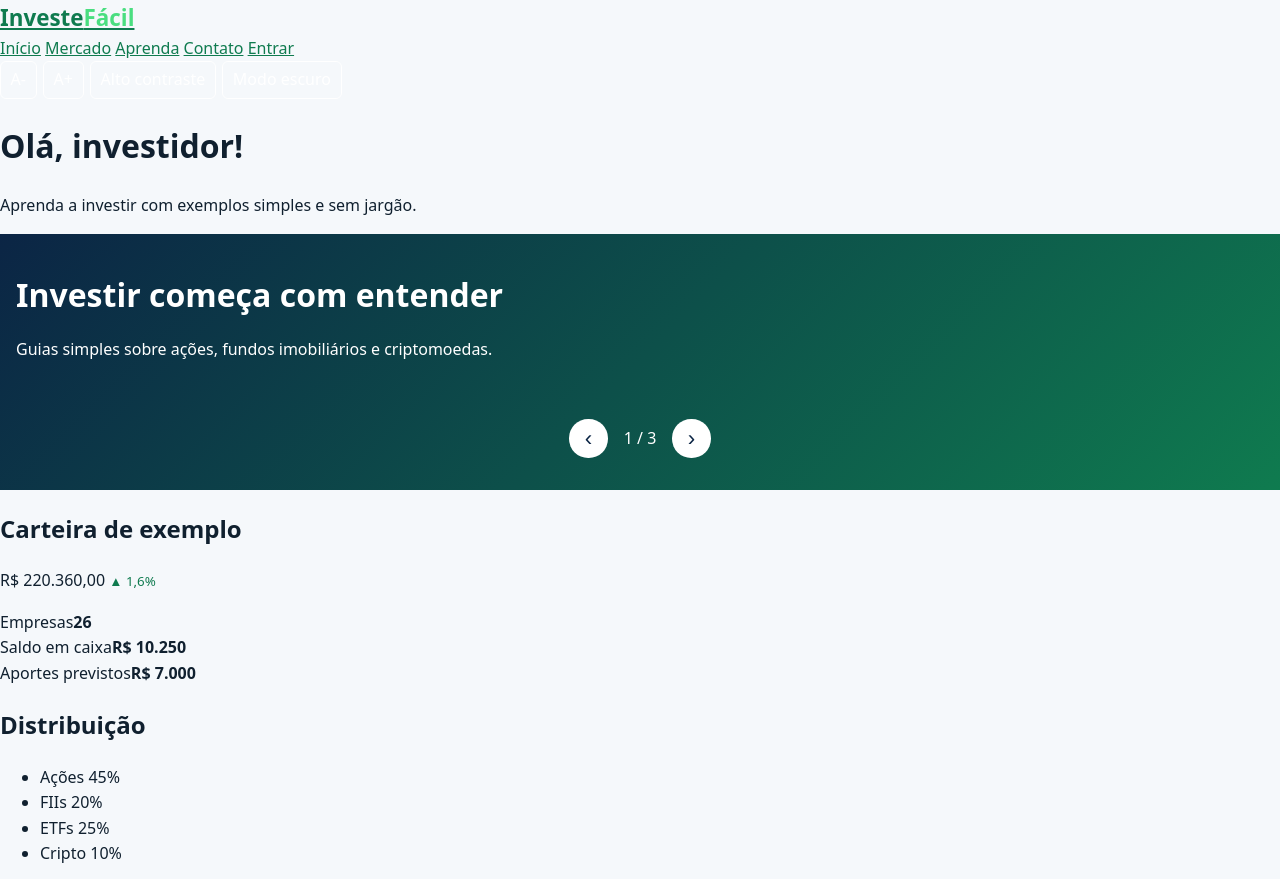
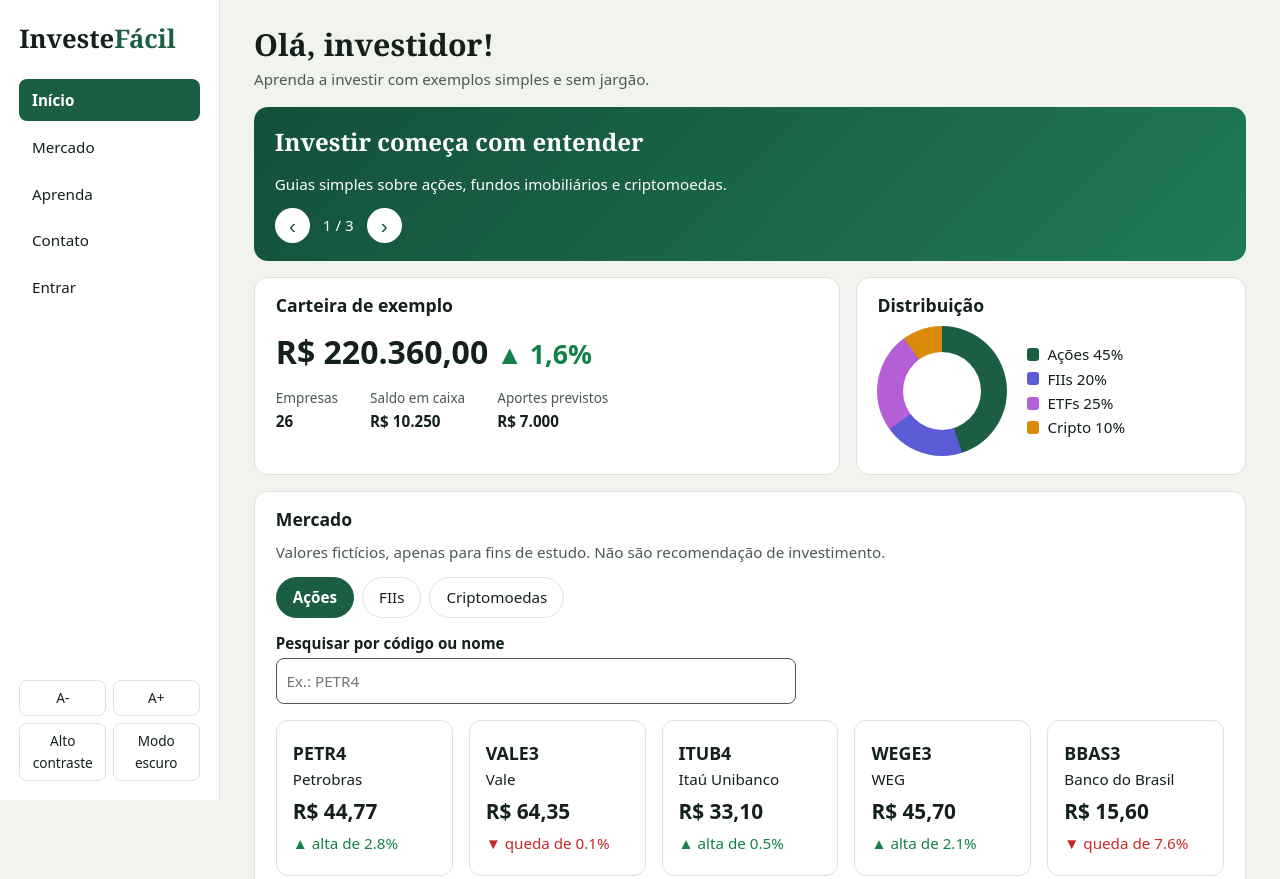
Before and after one commit to gustavobrasileiro-boop/InvesteFacil, a plain HTML site: page index.html in a window 1280 px wide. Shown: the top 879 px of the page. Drawn offline with Linux system fonts and the light colour scheme.

Commit message:
Update style.css

```diff
--- a/css/style.css
+++ b/css/style.css
@@ -1,41 +1,77 @@
-/* Paleta: azul-marinho (confiança) + verde (crescimento) */
-:root{--bg:#F5F8FB;--card:#fff;--txt:#10202F;--mut:#475569;--pri:#0B2545;--acc:#0F7B4F;--onacc:#fff;--up:#0F7B4F;--down:#B3261E;--bd:#C9D5E1;--fs:100%}
-[data-theme=dark]{--bg:#0D1B2A;--card:#14263B;--txt:#E8EEF4;--mut:#B6C3D1;--pri:#0A1626;--acc:#4ADE80;--onacc:#0D1B2A;--up:#4ADE80;--down:#FF8A80;--bd:#2A3F57}
-[data-contrast=alto]{--bg:#000;--card:#000;--txt:#fff;--mut:#fff;--pri:#000;--acc:#FFD400;--onacc:#000;--up:#00FF7F;--down:#FF6B6B;--bd:#fff}
+/* InvesteFácil v2 - painel com barra lateral. Verde-floresta + neutros quentes */
+:root{--bg:#F1F3EF;--card:#fff;--side:#fff;--txt:#14201A;--mut:#4B5A52;--acc:#1B5E43;--onacc:#fff;--up:#14804A;--down:#C62828;--bd:#DCE3DD;--c1:#1B5E43;--c2:#5B5BD6;--c3:#B45FD6;--c4:#D98A0B;--fs:100%}
+[data-theme=dark]{--bg:#0E1512;--card:#16211C;--side:#121B17;--txt:#E7EEE9;--mut:#B3C2B9;--acc:#4ADE80;--onacc:#0E1512;--up:#4ADE80;--down:#FF8A80;--bd:#28372F;--c1:#4ADE80;--c2:#8B8BFF;--c3:#D79BF0;--c4:#F5B94A}
+[data-contrast=alto]{--bg:#000;--card:#000;--side:#000;--txt:#fff;--mut:#fff;--acc:#FFD400;--onacc:#000;--up:#00FF7F;--down:#FF6B6B;--bd:#fff;--c1:#FFD400;--c2:#00FFFF;--c3:#FF7BFF;--c4:#fff}
 *{box-sizing:border-box}
-html{font-size:var(--fs)}
-body{margin:0;font-family:system-ui,"Segoe UI",Arial,sans-serif;line-height:1.6;background:var(--bg);color:var(--txt)}
+html{font-size:var(--fs);scroll-behavior:smooth}
+body{font-size:.95rem;margin:0;font-family:system-ui,"Segoe UI",Arial,sans-serif;line-height:1.6;background:var(--bg);color:var(--txt)}
 :focus-visible{outline:3px solid #FFB800;outline-offset:2px}
 .skip{position:absolute;left:-999px;background:#fff;color:#000;padding:.5rem}
 .skip:focus{left:0;z-index:9}
 a{color:var(--acc)}
-.top{display:flex;flex-wrap:wrap;gap:1rem;align-items:center;justify-content:space-between;padding:.8rem 1.2rem;background:var(--pri);color:#fff;border-bottom:1px solid var(--bd)}
-.top a{color:#fff;text-decoration:none}
-.logo{font-size:1.4rem;font-weight:700}
-.logo b{color:#4ADE80}
-.top nav{display:flex;gap:1rem}
-.a11y{display:flex;gap:.4rem;flex-wrap:wrap}
-.a11y button{background:transparent;color:#fff;border:1px solid #fff;border-radius:6px;padding:.3rem .6rem;cursor:pointer;font:inherit}
-.hero{background:linear-gradient(135deg,#0B2545,#0F7B4F);color:#fff;padding:2rem 1rem}
-.carousel{max-width:760px;margin:auto;text-align:center}
-.slide{display:none;min-height:150px}
+h1,h2,h3{line-height:1.2}
+.app{display:grid;grid-template-columns:220px minmax(0,1fr);min-height:100vh}
+.side{position:sticky;top:0;height:100vh;overflow:auto;display:flex;flex-direction:column;gap:1.2rem;padding:1.2rem;background:var(--side);border-right:1px solid var(--bd)}
+.logo{font-family:Georgia,"Times New Roman",serif;font-size:1.6rem;font-weight:700;color:var(--txt);text-decoration:none}
+.logo b{color:var(--acc)}
+.side nav{display:flex;flex-direction:column;gap:.3rem}
+.side nav a{padding:.55rem .8rem;border-radius:8px;color:var(--txt);text-decoration:none}
+.side nav a:hover{background:var(--bg)}
+.side nav a.on{background:var(--acc);color:var(--onacc);font-weight:600}
+.a11y{margin-top:auto;display:grid;grid-template-columns:1fr 1fr;gap:.4rem}
+.a11y button{padding:.4rem .5rem;border:1px solid var(--bd);border-radius:8px;background:var(--card);color:var(--txt);font:inherit;font-size:.85rem;cursor:pointer}
+.a11y button[aria-pressed=true]{background:var(--acc);color:var(--onacc);border-color:var(--acc)}
+.main{padding:1.5rem 1.5rem 0;max-width:1040px;width:100%;margin:0 auto}
+.ola{font-family:Georgia,"Times New Roman",serif;font-size:1.9rem;font-weight:700;margin:.2rem 0}
+.mut{color:var(--mut);margin:.2rem 0 1rem}
+.panel{background:var(--card);border:1px solid var(--bd);border-radius:14px;padding:1.1rem 1.3rem;margin-bottom:1rem}
+.panel h2{margin:0 0 .6rem;font-size:1.1rem}
+.hero{background:linear-gradient(135deg,#14503A,#1F7A56);color:#fff;border:0;text-align:left}
+.slide{display:none;min-height:80px}
 .slide.ativo{display:block}
-.slide h1,.slide h2{margin:.2rem 0;font-size:2rem}
-.ctrl{display:flex;justify-content:center;gap:1rem;align-items:center}
-.ctrl button{background:#fff;color:#0B2545;border:0;border-radius:50%;width:2.4rem;height:2.4rem;font-size:1.4rem;cursor:pointer}
-.sec{max-width:1000px;margin:auto;padding:2rem 1rem}
-.aviso{color:var(--mut)}
-.tabs{display:flex;gap:.5rem;margin:1rem 0;flex-wrap:wrap}
-.tabs button{padding:.5rem 1rem;border:1px solid var(--bd);background:var(--card);color:var(--txt);border-radius:6px;cursor:pointer;font:inherit}
+.slide h2{font-family:Georgia,serif;font-size:1.5rem;margin:.2rem 0}
+.ctrl{display:flex;gap:.8rem;align-items:center}
+.ctrl button{width:2.2rem;height:2.2rem;border:0;border-radius:50%;background:#fff;color:#14503A;font-size:1.3rem;cursor:pointer}
+.cols{display:grid;grid-template-columns:3fr 2fr;gap:1rem}
+.valor{font-size:2rem;font-weight:700;margin:0}
+.stats{display:flex;gap:2rem;flex-wrap:wrap;margin:.6rem 0}
+.stats span{display:block;color:var(--mut);font-size:.85rem}
+#grafico svg{width:100%;height:110px;display:block}
+#grafico polyline{fill:none;stroke:var(--acc);stroke-width:2.5;vector-effect:non-scaling-stroke}
+.donutbox{display:flex;align-items:center;gap:1.2rem;flex-wrap:wrap}
+.donut{width:130px;height:130px;border-radius:50%;position:relative;background:conic-gradient(var(--c1) 0 45%,var(--c2) 45% 65%,var(--c3) 65% 90%,var(--c4) 90% 100%)}
+.donut::after{content:"";position:absolute;inset:26px;border-radius:50%;background:var(--card)}
+.leg{list-style:none;margin:0;padding:0}
+.leg li{display:flex;gap:.5rem;align-items:center}
+.leg i{width:.8rem;height:.8rem;border-radius:3px;display:inline-block}
+.aviso{color:var(--mut);margin:0 0 .8rem}
+.tabs{display:flex;gap:.5rem;flex-wrap:wrap;margin-bottom:.8rem}
+.tabs button{padding:.45rem 1rem;border:1px solid var(--bd);border-radius:999px;background:var(--card);color:var(--txt);font:inherit;cursor:pointer}
 .tabs button[aria-selected=true]{background:var(--acc);color:var(--onacc);border-color:var(--acc);font-weight:700}
 label{display:block;margin:.8rem 0 .2rem;font-weight:600}
-input,textarea{width:100%;max-width:520px;padding:.6rem;border:1px solid var(--mut);border-radius:6px;background:var(--card);color:var(--txt);font:inherit}
-.grid{display:grid;grid-template-columns:repeat(auto-fill,minmax(210px,1fr));gap:1rem;margin-top:1rem}
-.card{background:var(--card);border:1px solid var(--bd);border-radius:10px;padding:1rem}
-.card h3{margin:.2rem 0}
+input,textarea{width:100%;max-width:520px;padding:.6rem;border:1px solid var(--mut);border-radius:8px;background:var(--card);color:var(--txt);font:inherit}
+.grid{display:grid;grid-template-columns:repeat(auto-fill,minmax(170px,1fr));gap:1rem;margin-top:1rem}
+.card{border:1px solid var(--bd);border-radius:12px;padding:1rem;background:var(--card)}
+.card h3{margin:.4rem 0 0}
+.card p{margin:.2rem 0}
+.av{display:inline-grid;place-items:center;width:2.2rem;height:2.2rem;border-radius:50%;background:var(--acc);color:var(--onacc);font-weight:700;font-size:.8rem}
 .preco{font-size:1.3rem;font-weight:700}
 .up{color:var(--up)}.down{color:var(--down)}
-.btn{margin-top:1rem;background:var(--acc);color:var(--onacc);border:0;border-radius:6px;padding:.6rem 1.2rem;font:inherit;font-weight:700;cursor:pointer}
-.rodape{background:var(--pri);color:#fff;text-align:center;padding:1.2rem;margin-top:2rem}
+.btn{margin-top:1rem;padding:.6rem 1.3rem;border:0;border-radius:8px;background:var(--acc);color:var(--onacc);font:inherit;font-weight:700;cursor:pointer}
+.rodape{margin:1.2rem -1.5rem 0;padding:1.2rem;text-align:center;color:var(--mut);border-top:1px solid var(--bd)}
 .rodape p{margin:.2rem}
-@media (prefers-reduced-motion:reduce){*{transition:none!important;animation:none!important}}
+.centro{max-width:460px;margin:2rem auto;padding:0 1rem}
+.topo{display:flex;justify-content:space-between;align-items:center;flex-wrap:wrap;gap:.8rem;padding:1rem 1.5rem;background:var(--side);border-bottom:1px solid var(--bd)}
+.topo .a11y{margin:0;grid-template-columns:repeat(4,auto)}
+#grafico:empty{display:none}
+#aprenda .grid{grid-template-columns:repeat(3,1fr)}
+@media(max-width:820px){
+ #aprenda .grid{grid-template-columns:1fr}
+ .app{grid-template-columns:1fr}
+ .side{position:static;height:auto;flex-direction:row;flex-wrap:wrap;align-items:center;border-right:0;border-bottom:1px solid var(--bd)}
+ .side nav{flex-direction:row;flex-wrap:wrap}
+ .a11y{margin-top:0;grid-template-columns:repeat(4,auto)}
+ .main{padding:1rem 1rem 0}.rodape{margin:1.5rem -1rem 0}
+ .cols{grid-template-columns:1fr}
+}
+@media(prefers-reduced-motion:reduce){*{transition:none!important;animation:none!important;scroll-behavior:auto!important}}
```
